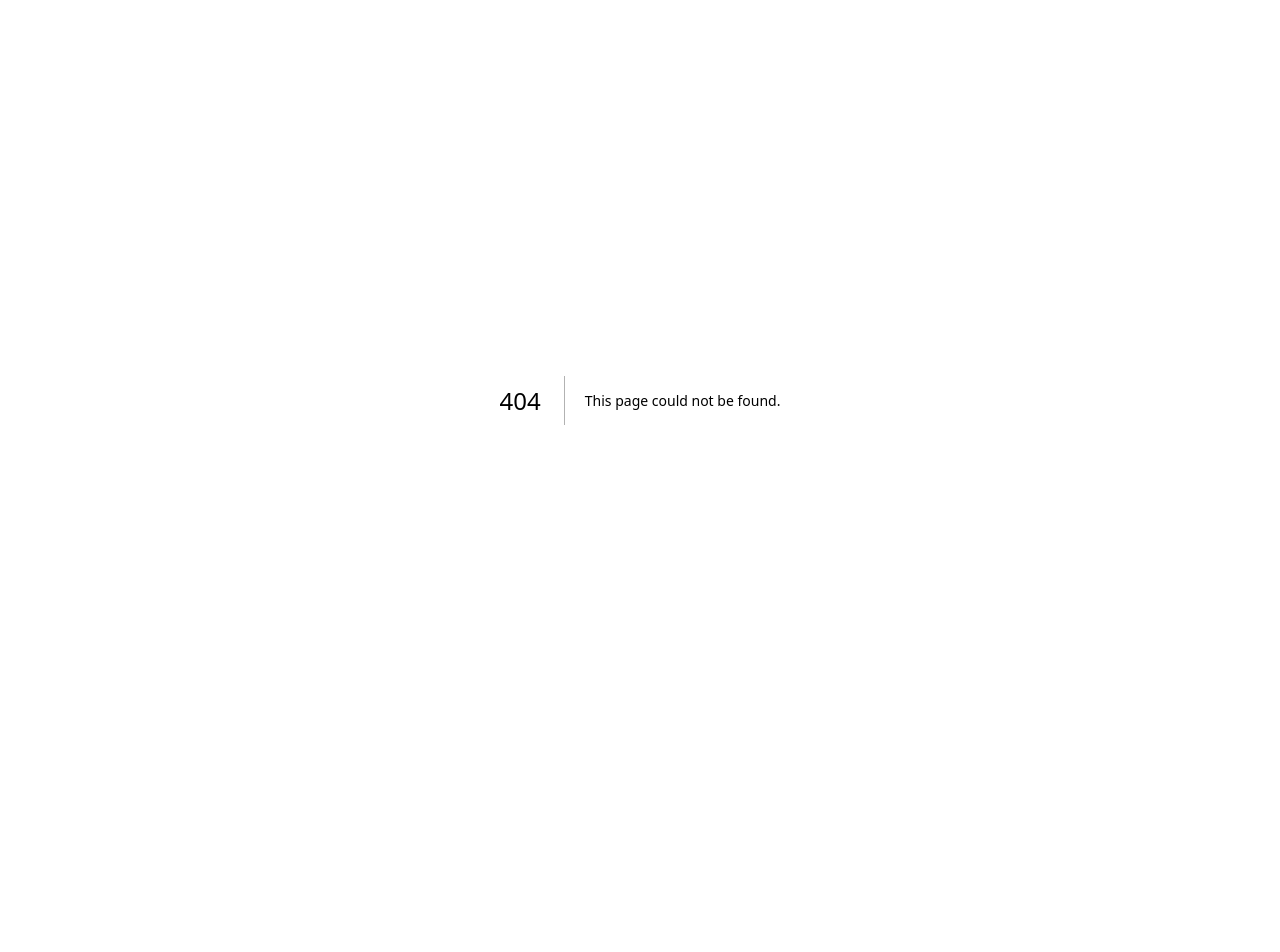
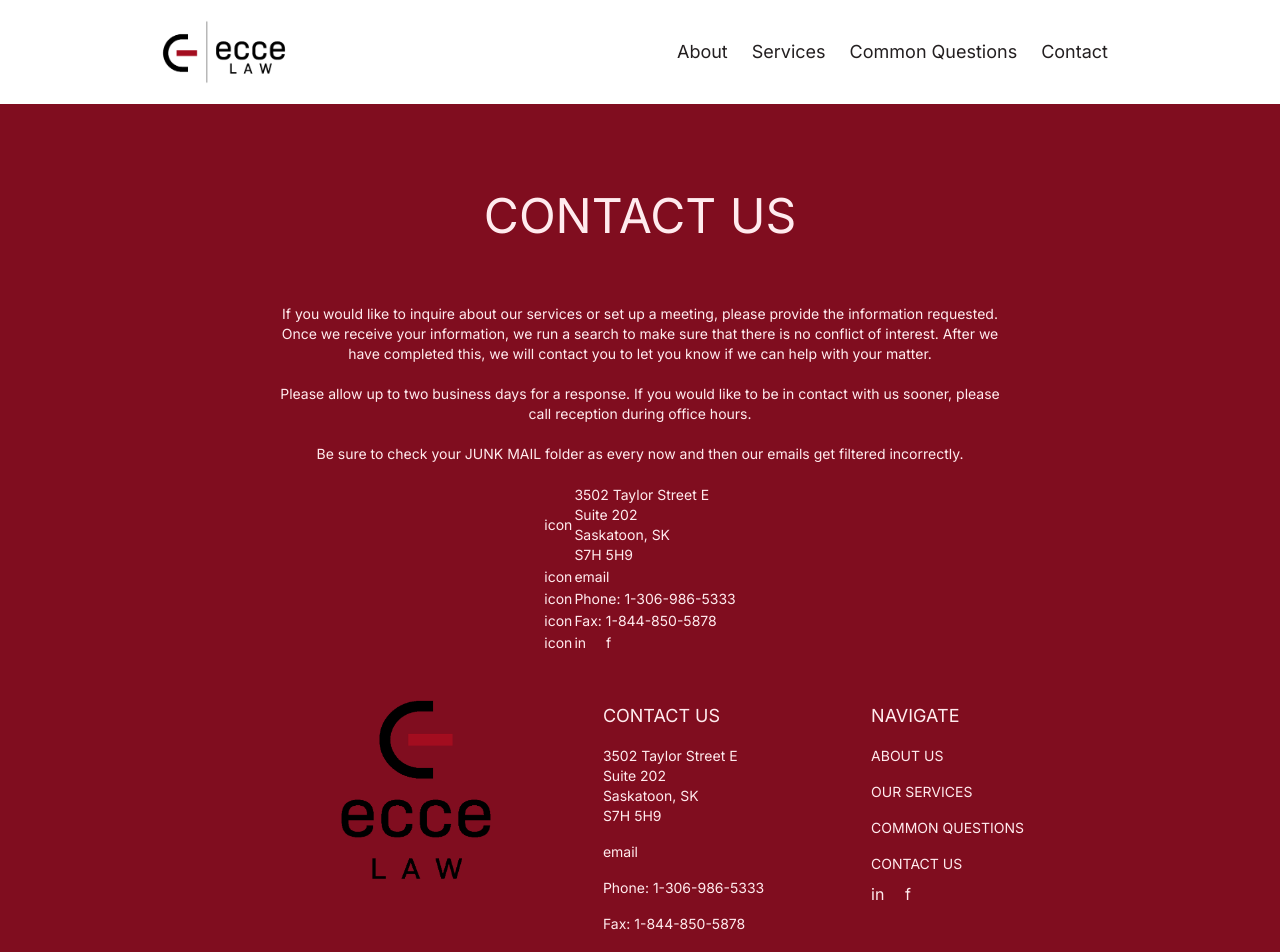
Before and after one commit to Anne8080/ECCELAW, a Next.js app: page /contact in a window 1280 px wide. Before the commit this address had no page. Shown: the top 952 px of the page. Before the commit the page ends 800 px from the top, so only its background shows below. Built offline with nearby package versions, Linux system fonts and the light colour scheme.

Commit message:
added footer

```diff
--- a/app/components/Footer.tsx
+++ b/app/components/Footer.tsx
@@ -2,10 +2,59 @@ import Link from "next/link";
 
 const Footer = () => {
   return (
-    <div className="bg-[#800D1F] text-[#FFEBEE]">
-        <div className="felex justify-around p-5"></div>
+    <div className="bg-[#800D1F] text-[#FFEBEE] px-20 py-5">
+      <div className="flex justify-between pb-5 pl-32 pr-44">
+        <Link href="/home" className=" pl-32">
+          <img src="./vertical.png" alt="ECCELOGO" className="h-48 w-40" />
+        </Link>
+        <ul className="px-16">
+          <li className="py-2 text-lg ">
+            <Link href="/contact">CONTACT US</Link>
+          </li>
+          <li className="py-2 text-sm">
+            <p>
+              3502 Taylor Street E <br /> Suite 202 <br /> Saskatoon, SK <br /> S7H 5H9
+            </p>
+          </li>
+          <li className="py-2 text-sm">
+            <Link href="">email</Link>
+          </li>
+          <li className="py-2 text-sm">
+            <p>Phone: 1-306-986-5333</p>
+          </li>
+          <li className="py-2 text-sm">
+            <p>Fax: 1-844-850-5878</p>
+          </li>
+        </ul>
+        <ul>
+          <li className="py-2 text-lg">
+            <p>NAVIGATE</p>
+          </li>
+          <li className="py-2 text-sm">
+            <Link href="/about">ABOUT US</Link>
+          </li>
+          <li className="py-2 text-sm">
+            <Link href="/home#services">OUR SERVICES</Link>
+          </li>
+          <li className="py-2 text-sm">
+            <Link href="">COMMON QUESTIONS</Link>
+          </li>
+          <li className="py-2 text-sm">
+            <Link href="/contact">CONTACT US</Link>
+          </li>
+          <li>
+            <Link href="">in</Link>{" "}
+            <Link href="" className="px-4">
+              f
+            </Link>
+          </li>
+        </ul>
+      </div>
+      <p className="text-[#ffebeea9] pl-32 pt-10 pb-5">
+        <Link href="">© 2023 by Grey Street Studios</Link>
+      </p>
     </div>
-  )
-}
+  );
+};
 
-export default Footer
+export default Footer;
--- a/app/components/Navbar.tsx
+++ b/app/components/Navbar.tsx
@@ -3,6 +3,7 @@ import Link from "next/link";
 const Navbar = () => {
   return (
     <div className="py-5 px-40 w-screen fixed z-50 bg-[#fff]">
+
       <div className="flex justify-between items-center ">
         <Link href="/home">
           <img src="./horizontal.png" alt="ECCELOGO" className="h-16 w-30" />
@@ -13,7 +14,7 @@ const Navbar = () => {
           </li>
 
           <li className="px-3 text-lg relative">
-            <Link href="/about" className="hover:text-[#231f20c4]">Services</Link>
+            <p className="hover:text-[#231f20c4] cursor-pointer">Services</p>
             <ul className="absolute top-16 right-0 w-52 bg-white py-2 px-10 hidden" >
                 <li className="py-1 text-base hover:text-[#231f20c4]"><Link href='' >Business</Link></li>
                 <li className="py-1 text-base hover:text-[#231f20c4]"><Link href='' >Real Estate</Link></li>
@@ -26,7 +27,7 @@ const Navbar = () => {
             <Link href="/about">Common Questions</Link>
           </li>
           <li className="px-3 hover:text-[#231f20c4] text-lg">
-            <Link href="/about">Contact</Link>
+            <Link href="/contact">Contact</Link>
           </li>
         </ul>
       </div>
--- /dev/null
+++ b/app/contact/page.tsx
@@ -0,0 +1,76 @@
+import Link from "next/link";
+import Navbar from "../components/Navbar";
+import Footer from "../components/Footer";
+
+const page = () => {
+  return (
+    <div>
+      {/* navbar */}
+      <Navbar />
+      <section className="bg-[#800D1F] text-[#FFEBEE] text-sm px-60 pt-32">
+        <h1 className="py-16 text-center text-5xl">CONTACT US</h1>
+        <p className="text-center px-10">
+          If you would like to inquire about our services or set up a meeting,
+          please provide the information requested. Once we receive your
+          information, we run a search to make sure that there is no conflict of
+          interest. After we have completed this, we will contact you to let you
+          know if we can help with your matter. <br />
+          <br /> Please allow up to two business days for a response. If you
+          would like to be in contact with us sooner, please call reception
+          during office hours. <br /> <br /> Be sure to check your JUNK MAIL
+          folder as every now and then our emails get filtered incorrectly.{" "}
+        </p>
+        <div className="flex justify-center p-5">
+          <form action=""></form>
+          <table>
+            <tr>
+              <td>
+                <p>icon</p>
+              </td>
+              <td>
+                <p>
+                  3502 Taylor Street E <br /> Suite 202 <br /> Saskatoon, SK{" "}
+                  <br /> S7H 5H9
+                </p>
+              </td>
+            </tr>
+            <tr>
+              <td>
+                <p>icon</p>
+              </td>
+              <td>
+                <Link href="">email</Link>
+              </td>
+            </tr>
+            <tr>
+              <td>icon</td>
+              <td>
+                <p>Phone: 1-306-986-5333</p>
+              </td>
+            </tr>
+            <tr>
+              <td>icon</td>
+              <td>
+                <p>Fax: 1-844-850-5878</p>
+              </td>
+            </tr>
+            <tr>
+              <td>icon</td>
+              <td>
+                <Link href="">in</Link>{" "}
+                <Link href="" className="px-4">
+                  f
+                </Link>
+              </td>
+            </tr>
+          </table>
+        </div>
+      </section>
+
+      {/* footer */}
+      <Footer />
+    </div>
+  );
+};
+
+export default page;
--- a/app/home/page.tsx
+++ b/app/home/page.tsx
@@ -2,19 +2,23 @@ import Link from "next/link";
 import ServiceCard from "../components/ServiceCard";
 import { FormatQuoteOutlined } from "@mui/icons-material";
 import Navbar from "../components/Navbar";
+import Footer from "../components/Footer";
 
 const HomePage = () => {
   return (
     <div>
+      {/* navbar */}
       <Navbar/>
+
+      {/* header */}
       <header className="px-32 pt-28 ">
         <div className="bg-[#a30d1f5d] bg-fixed h-screen relative">
           <div className="text-center flex items-center flex-col pt-10 py-5">
-            <img src="./eccelogo.png" alt="ECCE" className="h-48 w-40" />
+            <img src="./eccelogo.png" alt="ECCE" className="h-28 w-24" />
             <p className="text-8xl font-semibold py-4 text-[#A30D1F]">
               BEHOLD!
             </p>
-            <p className="text-xl pb-4">AN ALLY COMMITTED TO YOUR</p>
+            <p className="text-lg pb-4">AN ALLY COMMITTED TO YOUR</p>
             <p className="text-6xl">SUCCESS</p>
           </div>
           <div className="absolute bg-[#bb0d1e] bottom-[-15%] rounded-xl text-center py-5 px-10 w-3/4 left-36">
@@ -38,11 +42,13 @@ const HomePage = () => {
           </div>
         </div>
       </header>
+
       {/* services section */}
-      <section className="py-40 pt-60 px-10 text-center">
-        <h1 className="text-5xl text-[#A30D1F] py-2">SERVICES</h1>
+      <section className="py-40 pt-52 px-10 text-center" id="services">
+        <h1 className="text-5xl text-[#A30D1F] py-2" >SERVICES</h1>
         <ServiceCard />
       </section>
+
       {/* owner section */}
       <section className="px-32">
         <div className="bg-[#a30d1f5d] bg-fixed h-screen relative flex justify-end items-center">
@@ -70,6 +76,7 @@ const HomePage = () => {
           </div>
         </div>
       </section>
+
       {/* contact us */}
       <section className="px-32">
         <div className="text-center py-32 px-52 items-center flex flex-col">
@@ -85,13 +92,16 @@ const HomePage = () => {
             I'LL ASSESS YOUR SITUATION AND GIVE PROPER ADVICE SO YOU CAN LEAVE A
             CLEAR AND STRAIGHTFORWARD WILL FOR YOUR LOVED ONES.
           </p>
-          <Link href="">
+          <Link href="/contact">
             <button className="py-2 px-10 border-2 border-[#800D1F] bg-[#800D1F] bg-fixed text-[#FFEBEE]">
               CONTACT US TO LEARN MORE
             </button>
           </Link>
         </div>
       </section>
+      {/* testimonials carousel */}
+      {/* footer */}
+      <Footer/>
     </div>
   );
 };
```
